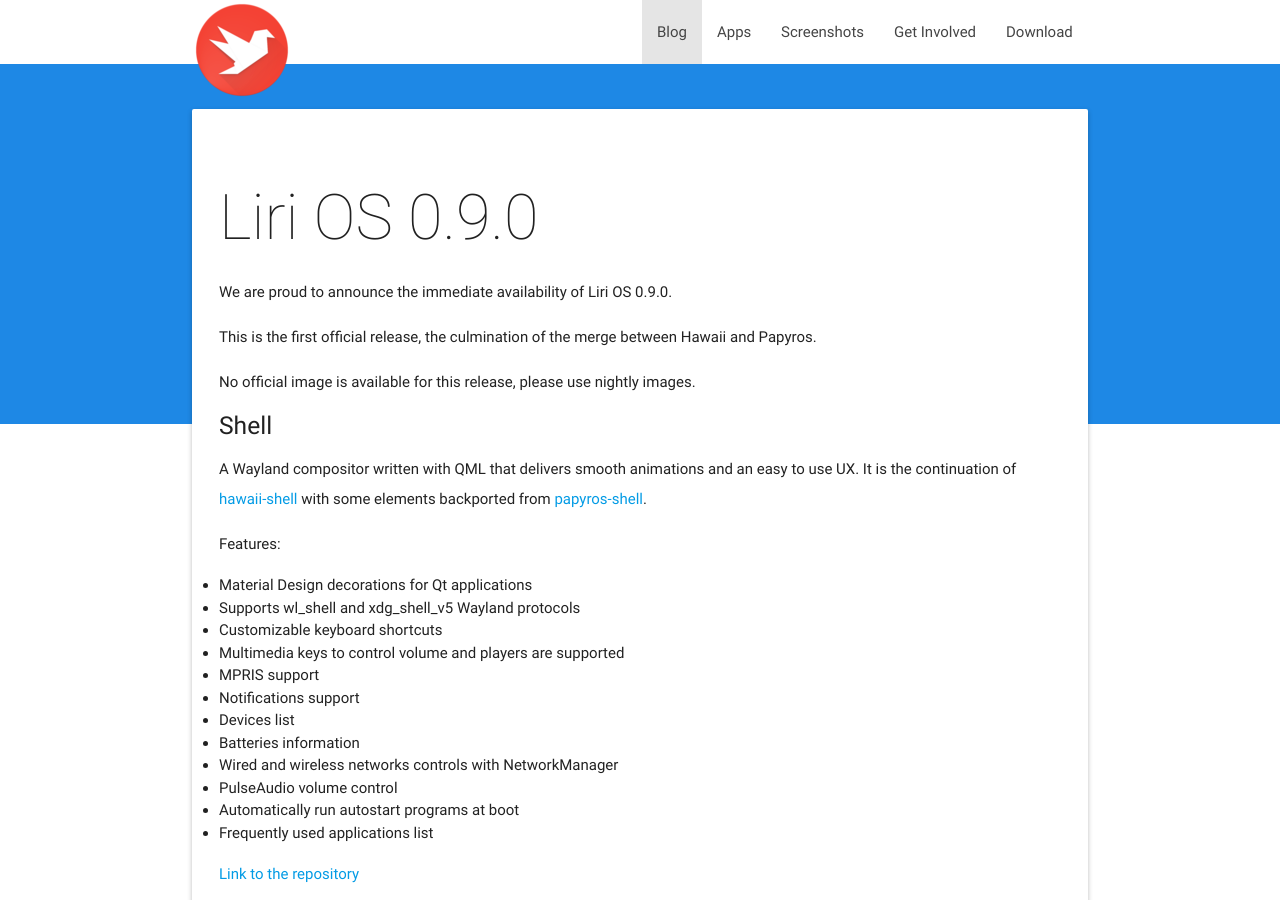
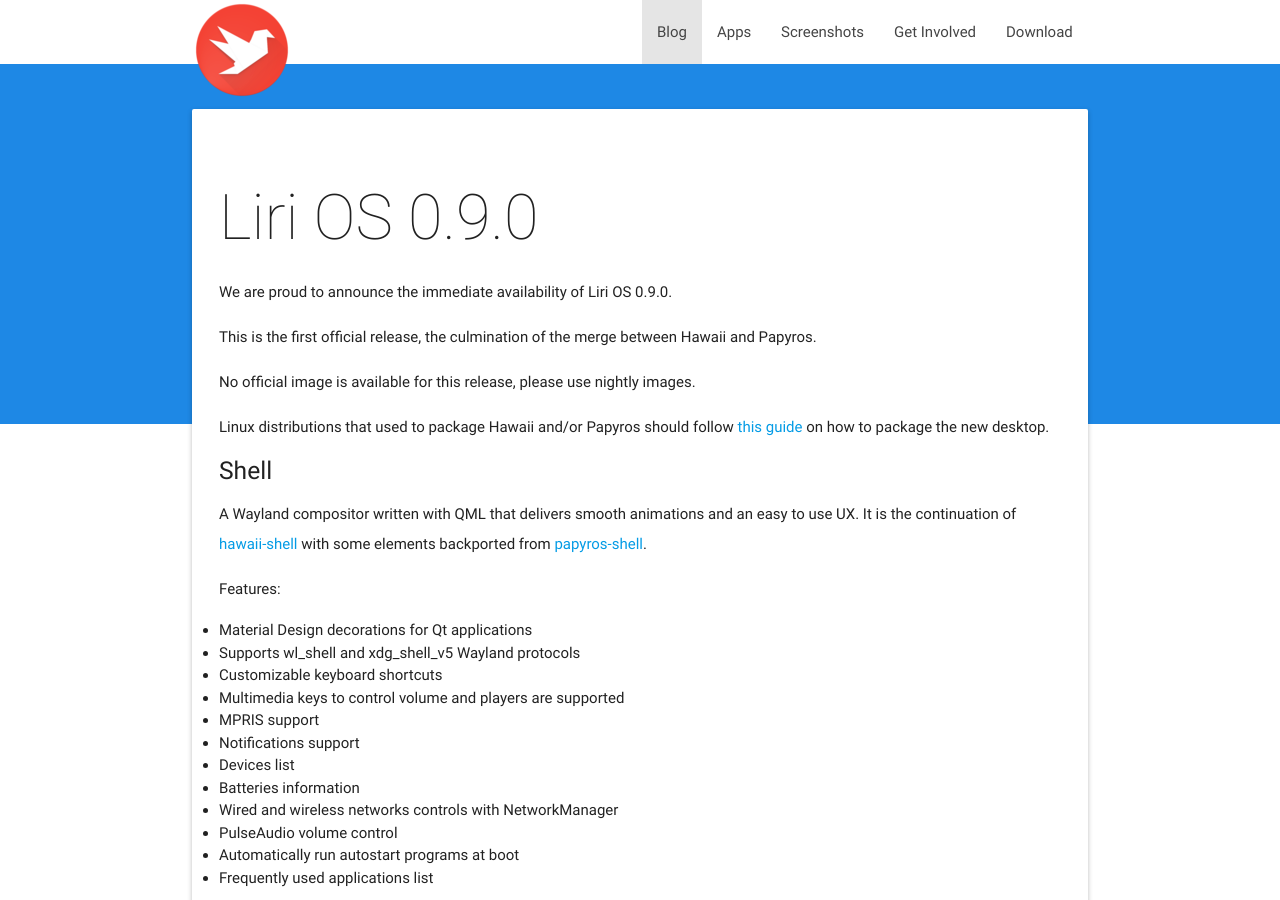
Before and after one commit to lirios/lirios.github.io, a Jekyll site: the page built from _posts/2017-01-25-lirios-0.9.0.markdown, in a window 1280 px wide and 900 px high. Built offline with Jekyll 4.4.1, drawn with Linux system fonts in a browser that asks for light colours; nearby versions of some CDN libraries.

Commit message:
Fix a few things in the announcement
First of all change the date since it will be published today,
and add a link to the migration guide.

```diff
--- a/_posts/2017-01-14-lirios-0.9.0.markdown
+++ b/_posts/2017-01-25-lirios-0.9.0.markdown
@@ -14,6 +14,9 @@
 This is the first official release, the culmination of the merge between Hawaii and Papyros.
 
 No official image is available for this release, please use nightly images.
+
+Linux distributions that used to package Hawaii and/or Papyros should follow [this guide][migration]
+on how to package the new desktop.
 
 ##### Shell
 
```
Also changed, not shown: other parts of _posts/2017-01-25-lirios-0.9.0.markdown (+2 -1 lines).
